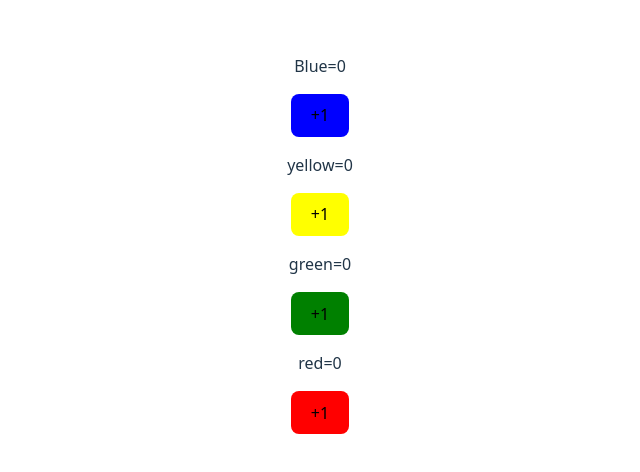
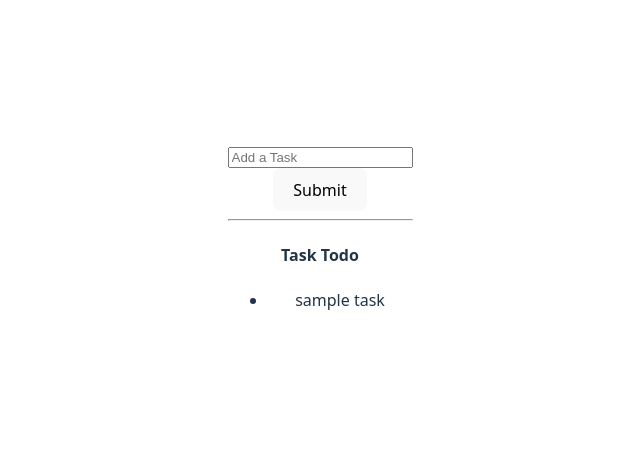
Before and after one commit to kripalsingh6/react-state, a React (Vite) app in the folder vite-project/: page / in a window 1280 px wide. Shown: the part 164-636 px from the top of the page, without its empty margins (320-960 px from the left). Built offline with nearby package versions, Linux system fonts and the light colour scheme.

Commit message:
todo list

```diff
--- a/vite-project/src/App.jsx
+++ b/vite-project/src/App.jsx
@@ -4,6 +4,7 @@ import viteLogo from '/vite.svg'
 import Counter from './Counter'
 import LikeButton from './LikeButton'
 import Ludo from './Ludo'
+import Tudo from './Tudo'
 import './App.css'
 
 function App() {
@@ -11,7 +12,7 @@ function App() {
 
   return (
     <>
-      <Ludo/>
+      <Tudo/>
     </>
   )
 }
--- /dev/null
+++ b/vite-project/src/Tudo.jsx
@@ -0,0 +1,34 @@
+
+import { useState } from "react";
+
+export default function Tudo(){
+
+    let [Tudos, setTudo]= useState(["sample task"]);
+    let[NewTudo, setNewTudo]=useState("");
+
+    let newList=()=>{
+        setTudo([...Tudos, NewTudo]);
+    }
+    let UpdateList=(event)=>{
+        setNewTudo(event.target.value)
+    }
+
+
+    return(
+        <div>
+            <input placeholder="Add a Task" value={NewTudo} onChange={UpdateList} ></input><br></br>
+            <button onClick={newList}>Submit</button>
+
+            <hr></hr>
+            <h4>Task Todo</h4>
+            <ul>
+              {
+                    Tudos.map((tudo, index) => (
+                        <li key={index}>{tudo}</li>
+                    ))
+                }
+            </ul>
+
+        </div>
+    )
+}
```
